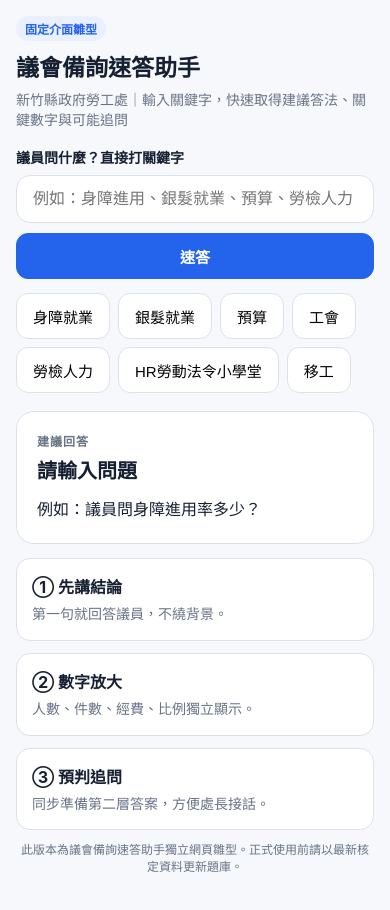
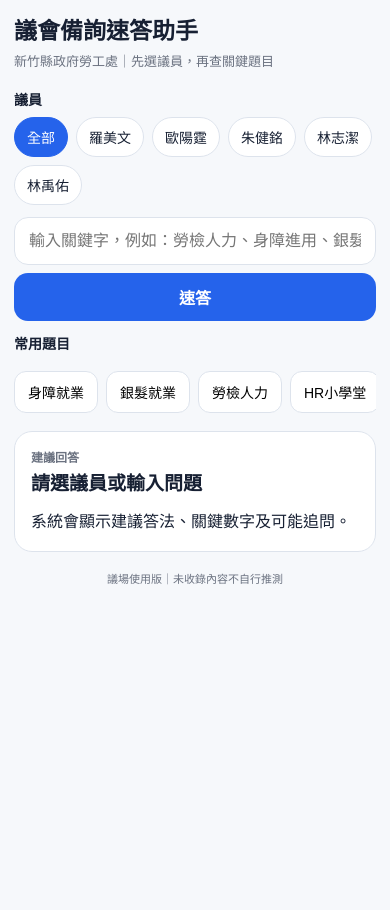
Before and after one commit to jeasonkids31212/council-Hshu-council, a plain HTML site: page index.html in a window 390 px wide. Both pictures are taken after a click on the button "速答". After the commit the page ends 844 px from the top, so only its background shows below. Drawn offline with Linux system fonts and the light colour scheme.

Commit message:
Simplify mobile UI and add legislator selector

```diff
--- a/index.html
+++ b/index.html
@@ -2,105 +2,171 @@
 <html lang="zh-Hant">
 <head>
 <meta charset="utf-8">
-<meta name="viewport" content="width=device-width, initial-scale=1">
+<meta name="viewport" content="width=device-width, initial-scale=1, viewport-fit=cover">
 <title>新竹縣政府勞工處｜議會備詢速答助手</title>
 <style>
-:root{--bg:#f6f8fb;--panel:#ffffff;--text:#172033;--muted:#687386;--border:#dce2ea;--accent:#2463eb;--accent-soft:#eaf0ff;--warn:#fff7e8}
+:root{--bg:#f6f8fb;--card:#fff;--text:#172033;--muted:#6b7280;--line:#dde3ec;--blue:#2563eb;--blueSoft:#eaf0ff;--warn:#fff8e8}
 *{box-sizing:border-box}
-body{margin:0;background:var(--bg);font-family:-apple-system,BlinkMacSystemFont,"Segoe UI","Noto Sans TC","PingFang TC","Microsoft JhengHei",sans-serif;color:var(--text)}
-.wrap{max-width:980px;margin:0 auto;padding:24px}
-header{margin-bottom:18px}
-h1{font-size:28px;margin:0 0 6px}
-.sub{color:var(--muted);font-size:14px}
-.search{display:grid;grid-template-columns:1fr auto;gap:10px;align-items:end}
-label{font-size:14px;font-weight:700}
-input{width:100%;margin-top:8px;padding:14px 16px;border:1px solid var(--border);border-radius:14px;font-size:16px;background:white}
-button{min-height:46px;border-radius:12px;border:1px solid var(--border);background:white;padding:0 16px;font-size:15px;cursor:pointer}
-button.primary{background:var(--accent);color:white;border-color:var(--accent);font-weight:700}
-.quick{display:flex;gap:8px;flex-wrap:wrap;margin:14px 0 18px}
-.card{background:var(--panel);border:1px solid var(--border);border-radius:18px;padding:20px;margin-bottom:14px}
-.kicker{font-size:12px;color:var(--muted);font-weight:800;letter-spacing:.08em}
-.topic{font-size:22px;font-weight:800;margin:6px 0 12px}
-.answer{font-size:18px;line-height:1.7}
-.block{margin-top:16px;padding:15px;border-radius:14px;background:#f8fafc}
-.block strong{display:block;font-size:12px;color:var(--muted);margin-bottom:6px}
-.numbers{font-size:19px;font-weight:800;line-height:1.6}
-.follow{line-height:1.6}
-.grid{display:grid;grid-template-columns:repeat(3,1fr);gap:12px}
-.mini{background:white;border:1px solid var(--border);border-radius:14px;padding:15px}
-.mini b{display:block;margin-bottom:5px}
-.mini span{color:var(--muted);font-size:14px;line-height:1.55}
-.badge{display:inline-block;background:var(--accent-soft);color:var(--accent);padding:4px 9px;border-radius:999px;font-size:12px;font-weight:800;margin-bottom:8px}
+html{-webkit-text-size-adjust:100%}
+body{margin:0;background:var(--bg);color:var(--text);font-family:-apple-system,BlinkMacSystemFont,"Segoe UI","Noto Sans TC","PingFang TC","Microsoft JhengHei",sans-serif}
+.wrap{max-width:920px;margin:auto;padding:18px}
+header{margin:4px 0 18px}
+h1{font-size:26px;line-height:1.2;margin:0 0 6px}
+.sub{font-size:14px;color:var(--muted)}
+.sectionTitle{font-size:14px;font-weight:800;margin:14px 0 8px}
+.chips{display:flex;gap:8px;flex-wrap:wrap}
+.chip{border:1px solid var(--line);background:#fff;color:var(--text);border-radius:999px;padding:10px 14px;min-height:42px;font-size:15px}
+.chip.active{background:var(--blue);color:#fff;border-color:var(--blue)}
+.search{display:grid;grid-template-columns:1fr auto;gap:8px;margin-top:12px}
+input{width:100%;border:1px solid var(--line);background:#fff;border-radius:14px;padding:13px 14px;font-size:16px;min-height:48px}
+.primary{border:0;border-radius:14px;background:var(--blue);color:#fff;font-weight:800;font-size:16px;padding:0 20px;min-height:48px}
+.topicRow{display:flex;gap:8px;overflow-x:auto;padding:10px 0 2px;scrollbar-width:none}
+.topicRow::-webkit-scrollbar{display:none}
+.topicBtn{white-space:nowrap;border:1px solid var(--line);background:#fff;border-radius:12px;padding:10px 13px;font-size:14px;min-height:42px}
+.card{background:var(--card);border:1px solid var(--line);border-radius:18px;padding:18px;margin-top:16px}
+.kicker{font-size:12px;color:var(--muted);font-weight:800}
+.topic{font-size:21px;font-weight:850;margin:6px 0 10px;line-height:1.35}
+.answer{font-size:17px;line-height:1.75}
+.block{margin-top:14px;padding:14px;border-radius:14px;background:#f8fafc}
+.block strong{display:block;color:var(--muted);font-size:12px;margin-bottom:6px}
+.numbers{font-size:18px;font-weight:800;line-height:1.65}
+.follow,.historyText{font-size:15px;line-height:1.65}
 .note{background:var(--warn)}
-footer{color:var(--muted);font-size:12px;text-align:center;padding:10px 0 22px}
-@media(max-width:680px){.wrap{padding:16px}.search{grid-template-columns:1fr}.grid{grid-template-columns:1fr}h1{font-size:23px}.topic{font-size:20px}.answer{font-size:16px}}
+.hidden{display:none}
+.legHistory{margin-top:10px;padding:12px 14px;background:#eef4ff;border-radius:14px}
+.legHistory b{display:block;font-size:13px;margin-bottom:4px}
+footer{text-align:center;color:var(--muted);font-size:11px;padding:18px 0 8px}
+@media(max-width:640px){
+ .wrap{padding:14px}
+ h1{font-size:23px}
+ .sub{font-size:13px;line-height:1.5}
+ .search{grid-template-columns:1fr}
+ .primary{width:100%}
+ .chip{font-size:14px;padding:9px 12px;min-height:40px}
+ .card{padding:16px}
+ .topic{font-size:19px}
+ .answer{font-size:16px}
+ .numbers{font-size:17px}
+ .sectionTitle{margin-top:12px}
+}
 </style>
 </head>
 <body>
 <div class="wrap">
 <header>
-  <div class="badge">固定介面雛型</div>
   <h1>議會備詢速答助手</h1>
-  <div class="sub">新竹縣政府勞工處｜輸入關鍵字，快速取得建議答法、關鍵數字與可能追問</div>
+  <div class="sub">新竹縣政府勞工處｜先選議員，再查關鍵題目</div>
 </header>
 
-<section class="search">
-  <label>議員問什麼？直接打關鍵字
-    <input id="qInput" placeholder="例如：身障進用、銀髮就業、預算、勞檢人力、HR勞動法令小學堂">
-  </label>
+<div class="sectionTitle">議員</div>
+<div class="chips" id="legislators">
+  <button class="chip active" data-leg="全部">全部</button>
+  <button class="chip" data-leg="羅美文">羅美文</button>
+  <button class="chip" data-leg="歐陽霆">歐陽霆</button>
+  <button class="chip" data-leg="朱健銘">朱健銘</button>
+  <button class="chip" data-leg="林志潔">林志潔</button>
+  <button class="chip" data-leg="林禹佑">林禹佑</button>
+</div>
+
+<div id="legHistory" class="legHistory hidden">
+  <b id="legTitle"></b>
+  <div id="legTopics" class="historyText"></div>
+</div>
+
+<div class="search">
+  <input id="qInput" placeholder="輸入關鍵字，例如：勞檢人力、身障進用、銀髮、移工">
   <button class="primary" id="searchBtn">速答</button>
-</section>
+</div>
 
-<div class="quick">
-  <button data-q="身障就業">身障就業</button>
-  <button data-q="銀髮就業">銀髮就業</button>
-  <button data-q="預算">預算</button>
-  <button data-q="工會">工會</button>
-  <button data-q="勞檢人力">勞檢人力</button>
-  <button data-q="HR勞動法令小學堂">HR勞動法令小學堂</button>
-  <button data-q="移工">移工</button>
+<div class="sectionTitle">常用題目</div>
+<div class="topicRow">
+  <button class="topicBtn" data-q="身障就業">身障就業</button>
+  <button class="topicBtn" data-q="銀髮就業">銀髮就業</button>
+  <button class="topicBtn" data-q="勞檢人力">勞檢人力</button>
+  <button class="topicBtn" data-q="HR勞動法令小學堂">HR小學堂</button>
+  <button class="topicBtn" data-q="預算">預算</button>
+  <button class="topicBtn" data-q="移工">移工</button>
+  <button class="topicBtn" data-q="工會">工會</button>
 </div>
 
 <section class="card" aria-live="polite">
   <div class="kicker">建議回答</div>
-  <div class="topic" id="topic">先輸入問題或點上方快速題目</div>
-  <div class="answer" id="answer">正式版以「先結論、再數字、最後補充」的方式回答，避免議場上翻找資料。</div>
-  <div class="block" id="numbersBox" style="display:none"><strong>關鍵數字</strong><div class="numbers" id="numbers"></div></div>
-  <div class="block" id="followBox" style="display:none"><strong>議員可能接著問</strong><div class="follow" id="follow"></div></div>
-  <div class="block note" id="sourceBox" style="display:none"><strong>資料來源／時間點</strong><div class="follow" id="source"></div></div>
+  <div class="topic" id="topic">請選議員或輸入問題</div>
+  <div class="answer" id="answer">系統會顯示建議答法、關鍵數字及可能追問。</div>
+  <div class="block hidden" id="numbersBox"><strong>關鍵數字</strong><div class="numbers" id="numbers"></div></div>
+  <div class="block hidden" id="followBox"><strong>可能追問</strong><div class="follow" id="follow"></div></div>
+  <div class="block note hidden" id="sourceBox"><strong>資料來源／時間點</strong><div class="follow" id="source"></div></div>
 </section>
 
-<section class="grid">
-  <div class="mini"><b>① 先講結論</b><span>第一句就回答議員，不繞背景。</span></div>
-  <div class="mini"><b>② 數字放大</b><span>人數、件數、經費、比例獨立顯示。</span></div>
-  <div class="mini"><b>③ 預判追問</b><span>同步準備第二層答案，方便處長接話。</span></div>
-</section>
-
-<footer>此版本為議會備詢速答助手獨立網頁雛型。正式使用前請以最新核定資料更新題庫。</footer>
+<footer>議場使用版｜未收錄內容不自行推測</footer>
 </div>
 
 <script>
+const history={
+"羅美文":["勞工教育補助與講師費","HR勞動法令小學堂","勞檢人力","中學勞權教育","勞工權益補助","遠東工安","勞工消費合作社","勞工博物館"],
+"歐陽霆":["外籍移工管理"],
+"朱健銘":["職災勞工服務","移工權益保障","身障就業與職涯重建"],
+"林志潔":["銀髮就業","身障就業"],
+"林禹佑":["重大職災與通報"]
+};
+
 const data=[
-{keys:["身障","進用"],topic:"身心障礙者就業與定額進用",answer:"本縣整體定額進用情形高於法定需求。備詢時建議先回答「整體進用充足」，再補充足額、超額及實際進用人數。",numbers:"平均應進用單位594家；足額322家、超額199家；法定應進用2,434人，實際進用3,324人，整體進用率137%。",follow:"若追問不足額單位如何處理，可接續說明依法追蹤、輔導及促進身障就業措施。",source:"第20屆第8次定期會業務報告（115/9/29版）"},
-{keys:["銀髮","高齡"],topic:"銀髮就業",answer:"本府持續推動中高齡及高齡者就業服務，透過銀髮人才服務據點提供職業諮詢、企業開發、宣導與就業媒合。",numbers:"求職求才服務573人次；法令及職涯諮詢447人次；銀髮人力開發272人次；成功媒合131人。",follow:"可能追問據點成效、周邊企業開發、服務量能及中央資源分工。",source:"第20屆第8次定期會業務報告（115/9/29版）"},
-{keys:["工會"],topic:"本縣工會概況",answer:"本縣工會組織維持穩定，備詢可先用「家數＋會員數」回答，再依議員問題區分總工會及基層工會。",numbers:"工會165家，其中縣級總工會3家、基層工會162家；會員約6.7萬人。",follow:"可能追問勞工教育補助、講師費、工會幹部授課、勞教課程內容。",source:"第20屆第8次定期會業務報告（115/9/29版）"},
-{keys:["移工","外國人"],topic:"移工服務與管理",answer:"移工服務從入國通報、訪視查察、離境驗證到勞資爭議處理均有完整流程，並透過行政查處兼顧權益保障與合法聘僱管理。",numbers:"入國通報4,168件；訪視查察3,090件；提前終止聘僱關係離境驗證903件；外國人勞資爭議244件；違反就業服務法裁罰61件、806萬元。",follow:"可能追問爭議類型、查察成效、仲介或雇主違法處理。",source:"第20屆第8次定期會業務報告（115/9/29版）"},
-{keys:["預算","中央補助","縣庫"],topic:"115／116年度預算變化",answer:"116年度總預算較115年度小幅增加，但結構上是縣庫負擔增加、中央補助減少。答詢時應把「總額」與「財源結構」分開說明。",numbers:"115年度：155,779,000元；116年度：156,953,000元。縣庫約由56,935,522元增至67,731,410元；中央補助約由98,843,478元降至89,221,590元。",follow:"可能追問：中央補助為何減少？哪些計畫受影響？縣庫增加支應哪些項目？",source:"115、116年度歲出計畫說明提要與各項費用明細表"},
-{keys:["勞檢","檢查員","擴編"],topic:"勞動檢查人力",answer:"現有勞動檢查員額7人，另以身心障礙者就業基金增置2名助理員協助行政庶務；未來中央如釋出調整員額，本府將積極爭取。",numbers:"115年3月資料：本縣公司及商業登記家數37,901家，約占全國2%；中央補助地方勞檢員額全國325名；本縣現有勞檢員7人。",follow:"可能追問：為何不能直接擴編至10人？每年檢查量多少？人力是否足夠？",source:"第20屆第7次定期會羅美文議員口頭質詢處理情形"},
-{keys:["HR","小學堂","LINE"],topic:"HR勞動法令小學堂 LINE 社群",answer:"該LINE社群為本處離職勞檢員自行建置，並非本府官方帳號，本府無權派員擔任私人社群管理員；目前以1999、縣民信箱及勞工處Facebook等正式管道提供諮詢。",numbers:"數位發展處曾評估整合AI客服；考量人力、經費及無法提供24小時即時回覆，目前尚難由勞工處單獨建置LINE官方帳號。",follow:"若追問縣長指示進度：可說明已完成權責釐清與可行性評估，後續配合數位發展處AI客服整合規劃。",source:"第20屆第7次定期會質詢事項執行進度，資料整理至115/9/29"}
+{keys:["身障","進用"],topic:"身心障礙者就業與定額進用",answer:"本縣整體定額進用情形高於法定需求。備詢時先回答整體進用情形，再補充足額、超額及實際進用人數。",numbers:"平均應進用單位594家；足額322家、超額199家；法定應進用2,434人，實際進用3,324人，整體進用率137%。",follow:"不足額單位如何處理？可接續說明依法追蹤、輔導及促進身障就業措施。",source:"第20屆第8次定期會業務報告（115/9/29版）"},
+{keys:["銀髮","高齡"],topic:"銀髮就業",answer:"本府持續透過銀髮人才服務據點推動職業諮詢、企業開發、宣導與就業媒合。",numbers:"求職求才服務573人次；法令及職涯諮詢447人次；銀髮人力開發272人次；成功媒合131人。",follow:"可能追問據點成效、企業開發、服務量能及中央資源分工。",source:"第20屆第8次定期會業務報告（115/9/29版）"},
+{keys:["工會"],topic:"本縣工會概況",answer:"本縣工會組織維持穩定，可先用家數與會員數回答，再依問題補充總工會及基層工會。",numbers:"工會165家，其中縣級總工會3家、基層工會162家；會員約6.7萬人。",follow:"可能追問勞工教育補助、講師費及課程內容。",source:"第20屆第8次定期會業務報告（115/9/29版）"},
+{keys:["移工","外國人"],topic:"移工服務與管理",answer:"移工服務涵蓋入國通報、訪視查察、離境驗證及勞資爭議處理，兼顧權益保障與合法聘僱管理。",numbers:"入國通報4,168件；訪視查察3,090件；提前終止聘僱關係離境驗證903件；外國人勞資爭議244件；違反就業服務法裁罰61件、806萬元。",follow:"可能追問爭議類型、查察成效及違法處理。",source:"第20屆第8次定期會業務報告（115/9/29版）"},
+{keys:["預算","中央補助","縣庫"],topic:"115／116年度預算變化",answer:"116年度總預算較115年度小幅增加，但財源結構是縣庫負擔增加、中央補助減少。",numbers:"115年度155,779,000元；116年度156,953,000元。縣庫56,935,522元增至67,731,410元；中央補助98,843,478元降至89,221,590元。",follow:"可能追問中央補助為何減少、哪些計畫受影響、縣庫增加支應哪些項目。",source:"115、116年度歲出計畫說明提要與各項費用明細表"},
+{keys:["勞檢","檢查員","擴編"],topic:"勞動檢查人力",answer:"現有勞動檢查員額7人，另以身心障礙者就業基金增置2名助理員協助行政庶務；中央如釋出員額，本府將積極爭取。",numbers:"115年3月資料：本縣公司及商業登記37,901家，約占全國2%；中央補助地方勞檢員額全國325名；本縣現有勞檢員7人。",follow:"可能追問為何不能直接擴編至10人、每年檢查量及人力是否足夠。",source:"第20屆第7次定期會羅美文議員口頭質詢處理情形"},
+{keys:["HR","小學堂","LINE"],topic:"HR勞動法令小學堂 LINE 社群",answer:"該LINE社群為本處離職勞檢員自行建置，並非本府官方帳號，本府無權派員擔任私人社群管理員；目前以1999、縣民信箱及勞工處Facebook等正式管道提供諮詢。",numbers:"數位發展處曾評估整合AI客服；考量人力、經費及無法提供24小時即時回覆，目前尚難由勞工處單獨建置LINE官方帳號。",follow:"若追問縣長指示進度：已完成權責釐清與可行性評估，後續配合數位發展處AI客服整合規劃。",source:"第20屆第7次定期會質詢事項執行進度，資料整理至115/9/29"}
 ];
+
+let selectedLeg="全部";
+const qInput=document.getElementById("qInput");
+
+function selectLeg(name){
+ selectedLeg=name;
+ document.querySelectorAll("[data-leg]").forEach(b=>b.classList.toggle("active",b.dataset.leg===name));
+ const box=document.getElementById("legHistory");
+ if(name==="全部"){box.classList.add("hidden");return;}
+ document.getElementById("legTitle").textContent=name+"議員過去關切";
+ document.getElementById("legTopics").textContent=(history[name]||[]).join("、");
+ box.classList.remove("hidden");
+}
+
 function run(q){
-q=(q||"").trim();
-const topic=document.getElementById("topic"),answer=document.getElementById("answer"),nb=document.getElementById("numbersBox"),fb=document.getElementById("followBox"),sb=document.getElementById("sourceBox");
-if(!q){topic.textContent="請輸入問題";answer.textContent="例如：議員問身障進用率多少？";nb.style.display=fb.style.display=sb.style.display="none";return}
-let best=null,score=0;
-data.forEach(item=>{let s=item.keys.reduce((n,k)=>n+(q.includes(k)?1:0),0);if(s>score){score=s;best=item}});
-if(!best){topic.textContent="尚未收入題庫："+q;answer.textContent="現有資料未載明，建議由主管科補充；本系統不自行推測。";nb.style.display="none";fb.style.display=sb.style.display="block";document.getElementById("follow").textContent="建議補入：主管科、最新數字、正式口徑、資料日期與來源。";document.getElementById("source").textContent="尚無對應資料";return}
-topic.textContent=best.topic;answer.textContent=best.answer;document.getElementById("numbers").textContent=best.numbers;document.getElementById("follow").textContent=best.follow;document.getElementById("source").textContent=best.source;nb.style.display=fb.style.display=sb.style.display="block";
+ q=(q||"").trim();
+ const topic=document.getElementById("topic"),answer=document.getElementById("answer");
+ const nb=document.getElementById("numbersBox"),fb=document.getElementById("followBox"),sb=document.getElementById("sourceBox");
+ if(!q){
+   if(selectedLeg!=="全部"){
+     topic.textContent=selectedLeg+"議員過去關切題";
+     answer.textContent=(history[selectedLeg]||[]).join("、")||"目前尚未整理到該議員的歷史題目。";
+   }else{
+     topic.textContent="請選議員或輸入問題";
+     answer.textContent="系統會顯示建議答法、關鍵數字及可能追問。";
+   }
+   nb.classList.add("hidden");fb.classList.add("hidden");sb.classList.add("hidden");return;
+ }
+ let best=null,score=0;
+ data.forEach(item=>{let s=item.keys.reduce((n,k)=>n+(q.includes(k)?1:0),0);if(s>score){score=s;best=item;}});
+ if(!best){
+   topic.textContent="尚未收入題庫："+q;
+   answer.textContent="現有資料未載明，建議由主管科補充；本系統不自行推測。";
+   nb.classList.add("hidden");fb.classList.remove("hidden");sb.classList.remove("hidden");
+   document.getElementById("follow").textContent=selectedLeg!=="全部"?"可先查看「"+selectedLeg+"議員過去關切」題目。":"建議補入主管科、最新數字、正式口徑與來源。";
+   document.getElementById("source").textContent="尚無對應資料";return;
+ }
+ topic.textContent=best.topic;answer.textContent=best.answer;
+ document.getElementById("numbers").textContent=best.numbers;
+ document.getElementById("follow").textContent=best.follow;
+ document.getElementById("source").textContent=best.source;
+ nb.classList.remove("hidden");fb.classList.remove("hidden");sb.classList.remove("hidden");
 }
-document.getElementById("searchBtn").addEventListener("click",()=>run(document.getElementById("qInput").value));
-document.getElementById("qInput").addEventListener("keydown",e=>{if(e.key==="Enter")run(e.target.value)});
-document.querySelectorAll("[data-q]").forEach(b=>b.addEventListener("click",()=>{document.getElementById("qInput").value=b.dataset.q;run(b.dataset.q)}));
+
+document.querySelectorAll("[data-leg]").forEach(b=>b.addEventListener("click",()=>{selectLeg(b.dataset.leg);run("")}));
+document.querySelectorAll("[data-q]").forEach(b=>b.addEventListener("click",()=>{qInput.value=b.dataset.q;run(b.dataset.q)}));
+document.getElementById("searchBtn").addEventListener("click",()=>run(qInput.value));
+qInput.addEventListener("keydown",e=>{if(e.key==="Enter")run(qInput.value)});
 </script>
 </body>
 </html>
```
